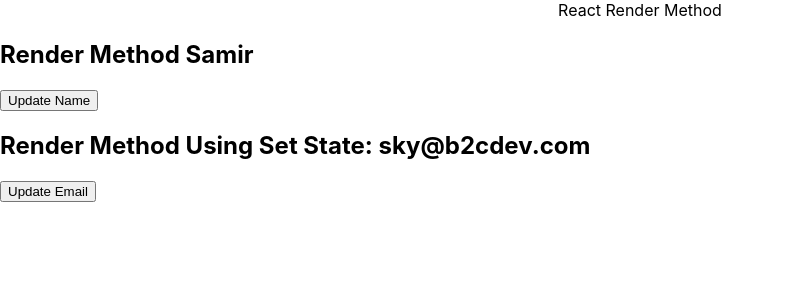
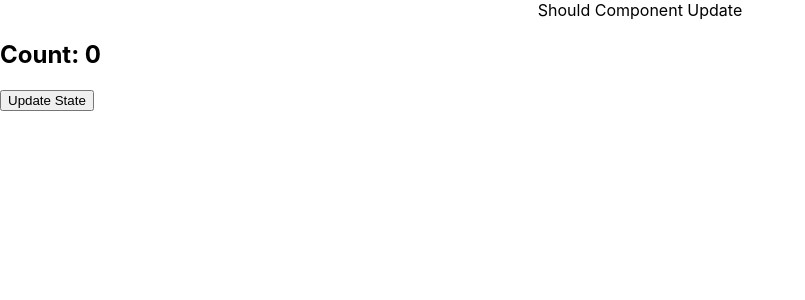
Before and after one commit to sanjay128yadav/react_js, a React (Create React App) app: page / in a window 1280 px wide. Shown: the top 300 px of the page, without its empty margins (0-805 px from the left). Built offline with nearby package versions, Linux system fonts and the light colour scheme.

Commit message:
01Aug-2024

```diff
--- a/src/App.js
+++ b/src/App.js
@@ -1,20 +1,28 @@
-import React, {useState} from 'react'
+import React, { Component } from 'react'
 import './App.css'
-import RenderMethod from './RenderMethod'
-import RenderMethodSetState from './RenderMethodSetState'
 
-export default function App() {
-  const [name, setName] = useState("Samir")
-  return (
-    <>
-    <div className='App'>React Render Method</div>
-
-    <RenderMethod name = {name} />
-
-    <button onClick={() =>setName("Sanjaty Yadav")}>Update Name</button>
-
-    <RenderMethodSetState />
-    </>
-
-  )
+export default class App extends Component {
+  constructor(){
+      super();
+      this.state = {
+        count:0,
+      }
+  }
+  shouldComponentUpdate(nextProps, nextState) {
+    console.log('ShouldComponentUpdate method called', this.state.count, nextState);
+    if(nextState.count <5) {
+      return true;
+    }
+    return false;
+  }
+  render() {
+    console.log("Render called");
+    return (
+      <>
+      <div className='App'>Should Component Update</div>
+      <h2>Count: {this.state.count}</h2>
+      <button onClick={()=> this.setState({count:this.state.count +1})}>Update State</button>
+      </>
+    )
+  }
 }
```
